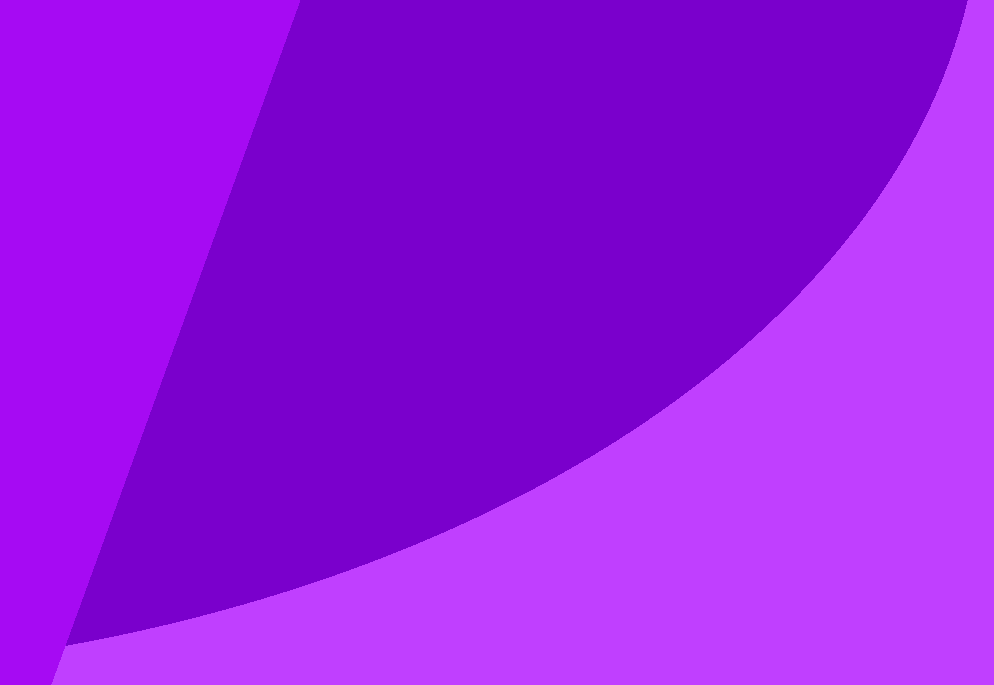
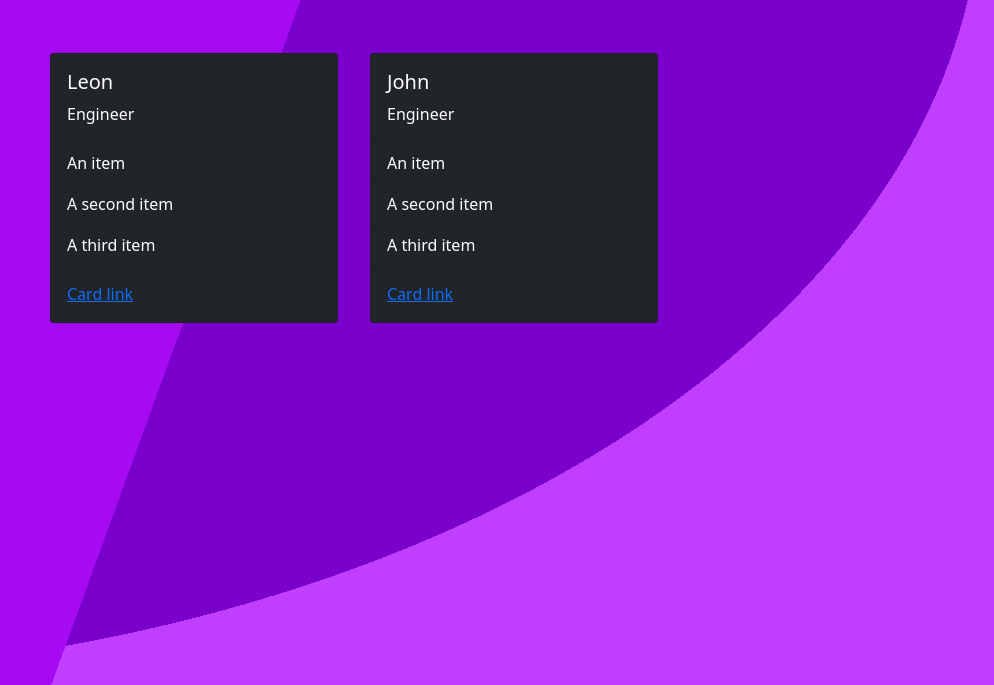
Before and after one commit to Leon3005/team-profile-generator, a website: page dist/index.html in a window 1280 px wide. Shown: the part 115-800 px from the top of the page, without its empty margins (286-1280 px from the left). Drawn offline with nearby package versions, Linux system fonts and the light colour scheme.

Commit message:
Added positioning to cards

```diff
--- a/dist/index.html
+++ b/dist/index.html
@@ -19,6 +19,42 @@
         <h1 class="teamProfileText">Team Profile</h1>
       </div>
     </header>
+    <div class="cards">
+      <div
+        class="card text-white bg-dark mb-3 engineerCard"
+        style="width: 18rem"
+      >
+        <div class="card-body">
+          <h5 class="card-title">Leon</h5>
+          <p class="card-text">Engineer</p>
+        </div>
+        <ul class="list-group list-group-flush">
+          <li class="list-group-item text-white bg-dark">An item</li>
+          <li class="list-group-item text-white bg-dark">A second item</li>
+          <li class="list-group-item text-white bg-dark">A third item</li>
+        </ul>
+        <div class="card-body">
+          <a href="#" class="card-link">Card link</a>
+        </div>
+      </div>
+      <div
+        class="card text-white bg-dark mb-3 engineerCard"
+        style="width: 18rem"
+      >
+        <div class="card-body">
+          <h5 class="card-title">John</h5>
+          <p class="card-text">Engineer</p>
+        </div>
+        <ul class="list-group list-group-flush">
+          <li class="list-group-item text-white bg-dark">An item</li>
+          <li class="list-group-item text-white bg-dark">A second item</li>
+          <li class="list-group-item text-white bg-dark">A third item</li>
+        </ul>
+        <div class="card-body">
+          <a href="#" class="card-link">Card link</a>
+        </div>
+      </div>
+    </div>
     <script
       src="https://cdn.jsdelivr.net/npm/bootstrap@5.0.0/dist/js/bootstrap.bundle.min.js"
       integrity="sha384-p34f1UUtsS3wqzfto5wAAmdvj+osOnFyQFpp4Ua3gs/ZVWx6oOypYoCJhGGScy+8"
--- a/dist/style.css
+++ b/dist/style.css
@@ -23,3 +23,13 @@ body {
   font-weight: 600;
   color: black;
 }
+
+.cards {
+  display: flex;
+  justify-content: center;
+  margin: 1rem;
+}
+
+.card {
+  margin: 1rem;
+}
```
